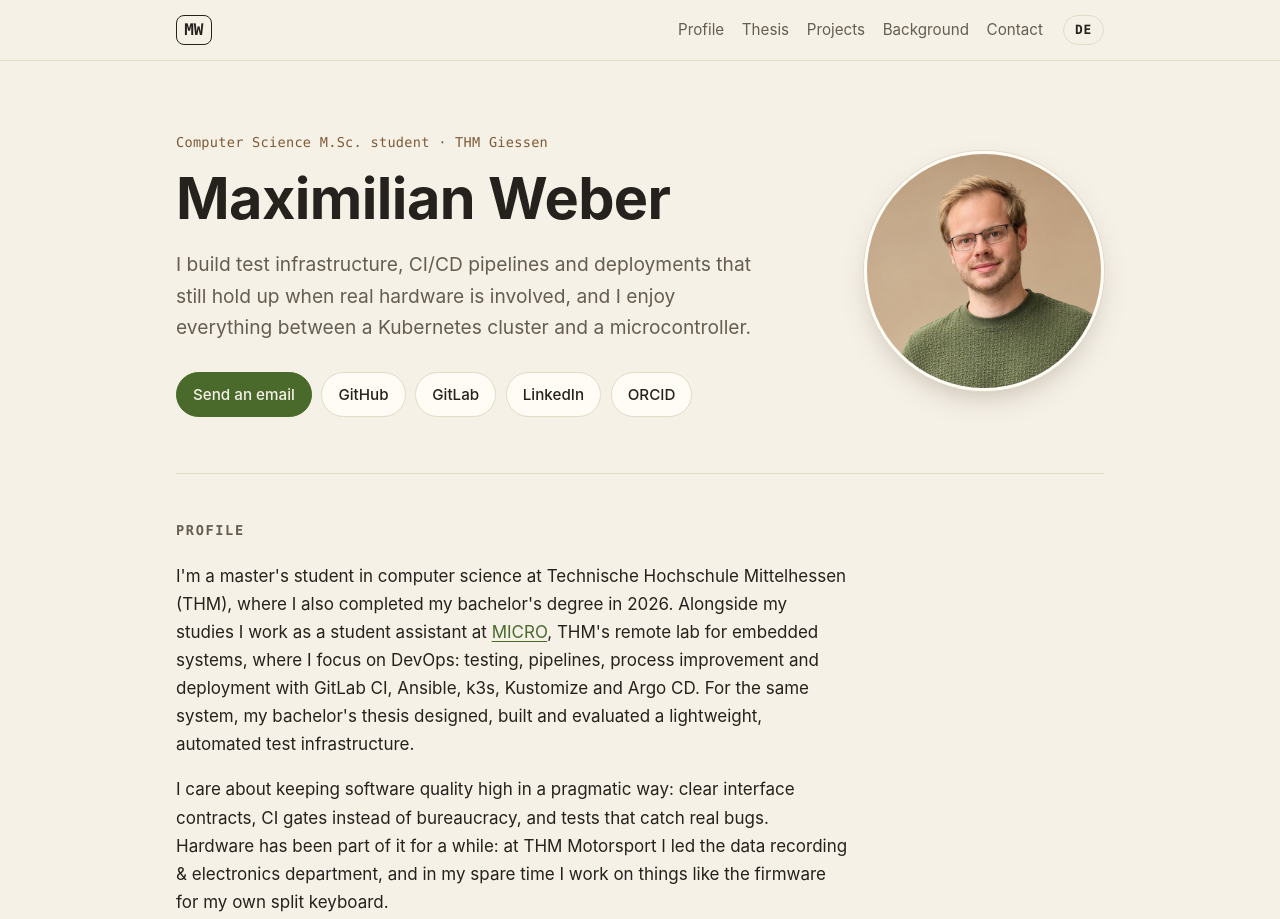
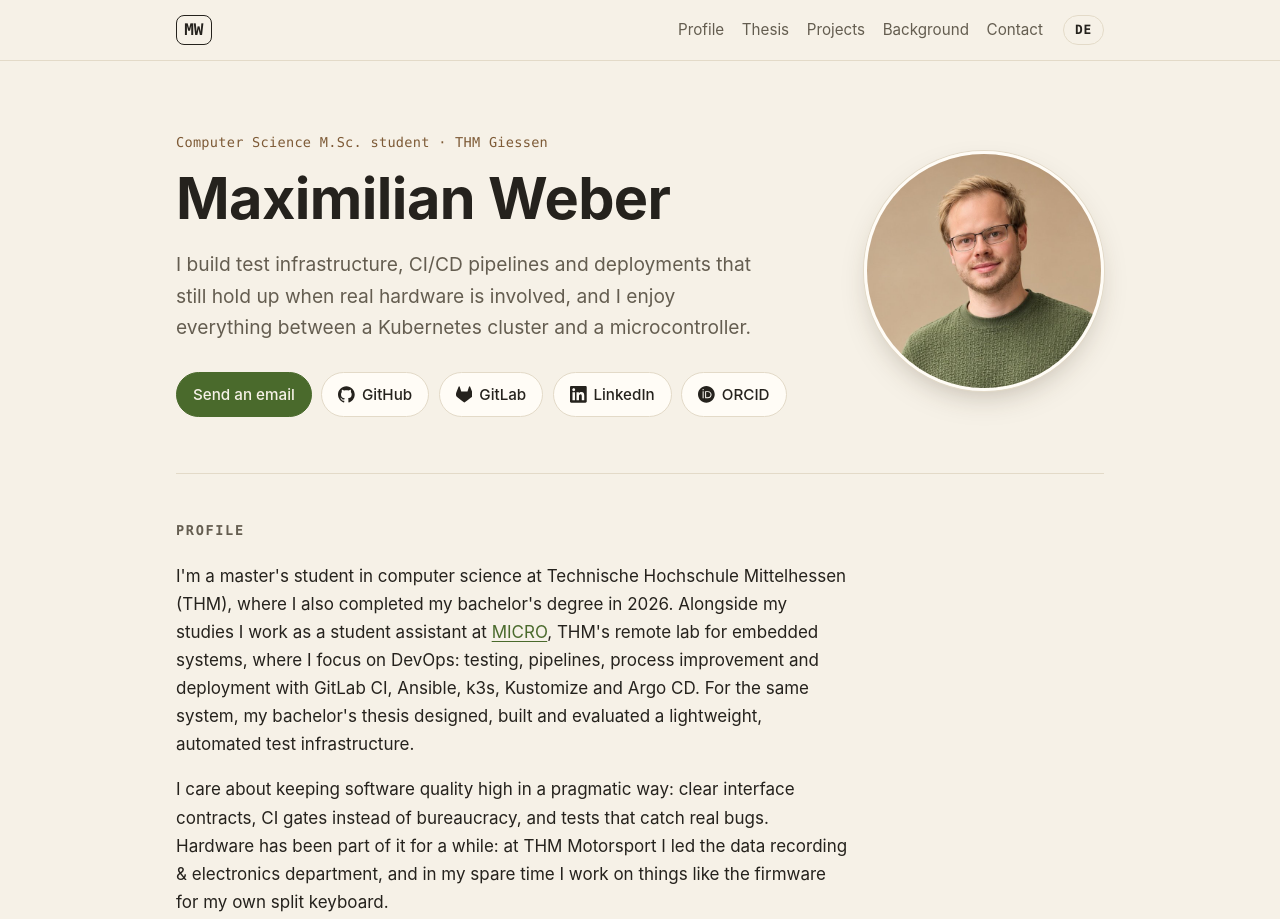
Before and after one commit to mwbr73/website, a plain HTML site: page index.html in a window 1280 px wide. Shown: the top 919 px of the page. Drawn offline with Linux system fonts and the light colour scheme.

Commit message:
Add icons to GitHub, GitLab, LinkedIn and ORCID links

```diff
--- a/assets/style.css
+++ b/assets/style.css
@@ -105,6 +105,8 @@ p { margin: 0 0 1em; }
 .btn:hover { border-color: var(--accent); color: var(--accent); }
 .btn--primary { background: var(--accent); border-color: var(--accent); color: var(--bg); }
 .btn--primary:hover { color: var(--bg); filter: brightness(1.1); }
+.btn--icon { display: inline-flex; align-items: center; gap: 0.45em; }
+.icon { width: 1.1em; height: 1.1em; flex: none; fill: currentColor; }
 
 .portrait { margin: 0; position: relative; width: clamp(9rem, 22vw, 15rem); aspect-ratio: 1; }
 .portrait img, .portrait__fallback {
--- a/index.html
+++ b/index.html
@@ -50,10 +50,10 @@
           <li><a class="btn btn--primary" href="mailto:contact@maximilian-weber.dev"><span lang="de">E-Mail schreiben</span><span lang="en">Send an email</span></a></li>
           <!-- TODO: optional: Lebenslauf-PDF ohne private Daten (Geburtsdatum, Telefon, Adresse) nach assets/cv/ legen, dann "hidden" entfernen -->
           <li hidden><a class="btn" href="assets/cv/Lebenslauf_Maximilian_Weber.pdf" download><span lang="de">Lebenslauf (PDF)</span><span lang="en">CV (PDF)</span></a></li>
-          <li><a class="btn" href="https://github.com/mwbr73" rel="me">GitHub</a></li>
-          <li><a class="btn" href="https://gitlab.com/mwbr73" rel="me">GitLab</a></li>
-          <li><a class="btn" href="https://www.linkedin.com/in/maximilian-weber-56a61722a/" rel="me">LinkedIn</a></li>
-          <li><a class="btn" href="https://orcid.org/0009-0006-6940-8321" rel="me">ORCID</a></li>
+          <li><a class="btn btn--icon" href="https://github.com/mwbr73" rel="me"><svg class="icon" viewBox="0 0 24 24" aria-hidden="true" focusable="false"><path d="M12 .297c-6.63 0-12 5.373-12 12 0 5.303 3.438 9.8 8.205 11.385.6.113.82-.258.82-.577 0-.285-.01-1.04-.015-2.04-3.338.724-4.042-1.61-4.042-1.61C4.422 18.07 3.633 17.7 3.633 17.7c-1.087-.744.084-.729.084-.729 1.205.084 1.838 1.236 1.838 1.236 1.07 1.835 2.809 1.305 3.495.998.108-.776.417-1.305.76-1.605-2.665-.3-5.466-1.332-5.466-5.93 0-1.31.465-2.38 1.235-3.22-.135-.303-.54-1.523.105-3.176 0 0 1.005-.322 3.3 1.23.96-.267 1.98-.399 3-.405 1.02.006 2.04.138 3 .405 2.28-1.552 3.285-1.23 3.285-1.23.645 1.653.24 2.873.12 3.176.765.84 1.23 1.91 1.23 3.22 0 4.61-2.805 5.625-5.475 5.92.42.36.81 1.096.81 2.22 0 1.606-.015 2.896-.015 3.286 0 .315.21.69.825.57C20.565 22.092 24 17.592 24 12.297c0-6.627-5.373-12-12-12"/></svg>GitHub</a></li>
+          <li><a class="btn btn--icon" href="https://gitlab.com/mwbr73" rel="me"><svg class="icon" viewBox="0 0 24 24" aria-hidden="true" focusable="false"><path d="m23.6004 9.5927-.0337-.0862L20.3.9814a.851.851 0 0 0-.3362-.405.8748.8748 0 0 0-.9997.0539.8748.8748 0 0 0-.29.4399l-2.2055 6.748H7.5375l-2.2057-6.748a.8573.8573 0 0 0-.29-.4412.8748.8748 0 0 0-.9997-.0537.8585.8585 0 0 0-.3362.4049L.4332 9.5015l-.0325.0862a6.0657 6.0657 0 0 0 2.0119 7.0105l.0113.0087.03.0213 4.976 3.7264 2.462 1.8633 1.4995 1.1321a1.0085 1.0085 0 0 0 1.2197 0l1.4995-1.1321 2.4619-1.8633 5.006-3.7489.0125-.01a6.0682 6.0682 0 0 0 2.0094-7.003z"/></svg>GitLab</a></li>
+          <li><a class="btn btn--icon" href="https://www.linkedin.com/in/maximilian-weber-56a61722a/" rel="me"><svg class="icon" viewBox="0 0 24 24" aria-hidden="true" focusable="false"><path d="M20.447 20.452h-3.554v-5.569c0-1.328-.027-3.037-1.852-3.037-1.853 0-2.136 1.445-2.136 2.939v5.667H9.351V9h3.414v1.561h.046c.477-.9 1.637-1.85 3.37-1.85 3.601 0 4.267 2.37 4.267 5.455v6.286zM5.337 7.433c-1.144 0-2.063-.926-2.063-2.065 0-1.138.92-2.063 2.063-2.063 1.14 0 2.064.925 2.064 2.063 0 1.139-.925 2.065-2.064 2.065zm1.782 13.019H3.555V9h3.564v11.452zM22.225 0H1.771C.792 0 0 .774 0 1.729v20.542C0 23.227.792 24 1.771 24h20.451C23.2 24 24 23.227 24 22.271V1.729C24 .774 23.2 0 22.222 0h.003z"/></svg>LinkedIn</a></li>
+          <li><a class="btn btn--icon" href="https://orcid.org/0009-0006-6940-8321" rel="me"><svg class="icon" viewBox="0 0 24 24" aria-hidden="true" focusable="false"><path d="M12 0C5.372 0 0 5.372 0 12s5.372 12 12 12 12-5.372 12-12S18.628 0 12 0zM7.369 4.378c.525 0 .947.431.947.947s-.422.947-.947.947a.95.95 0 0 1-.947-.947c0-.525.422-.947.947-.947zm-.722 3.038h1.444v10.041H6.647V7.416zm3.562 0h3.9c3.712 0 5.344 2.653 5.344 5.025 0 2.578-2.016 5.025-5.325 5.025h-3.919V7.416zm1.444 1.303v7.444h2.297c3.272 0 4.022-2.484 4.022-3.722 0-2.016-1.284-3.722-4.097-3.722h-2.222z"/></svg>ORCID</a></li>
         </ul>
       </div>
       <figure class="portrait">
```
